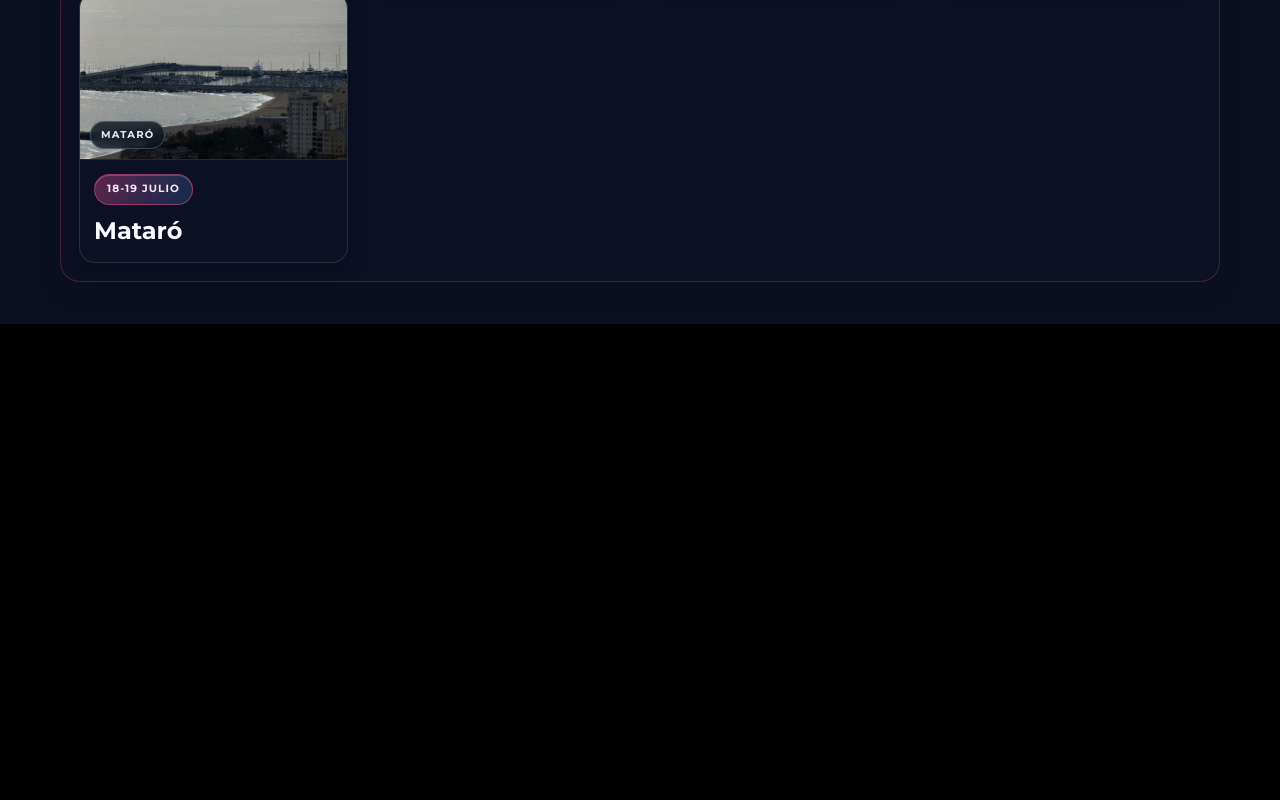
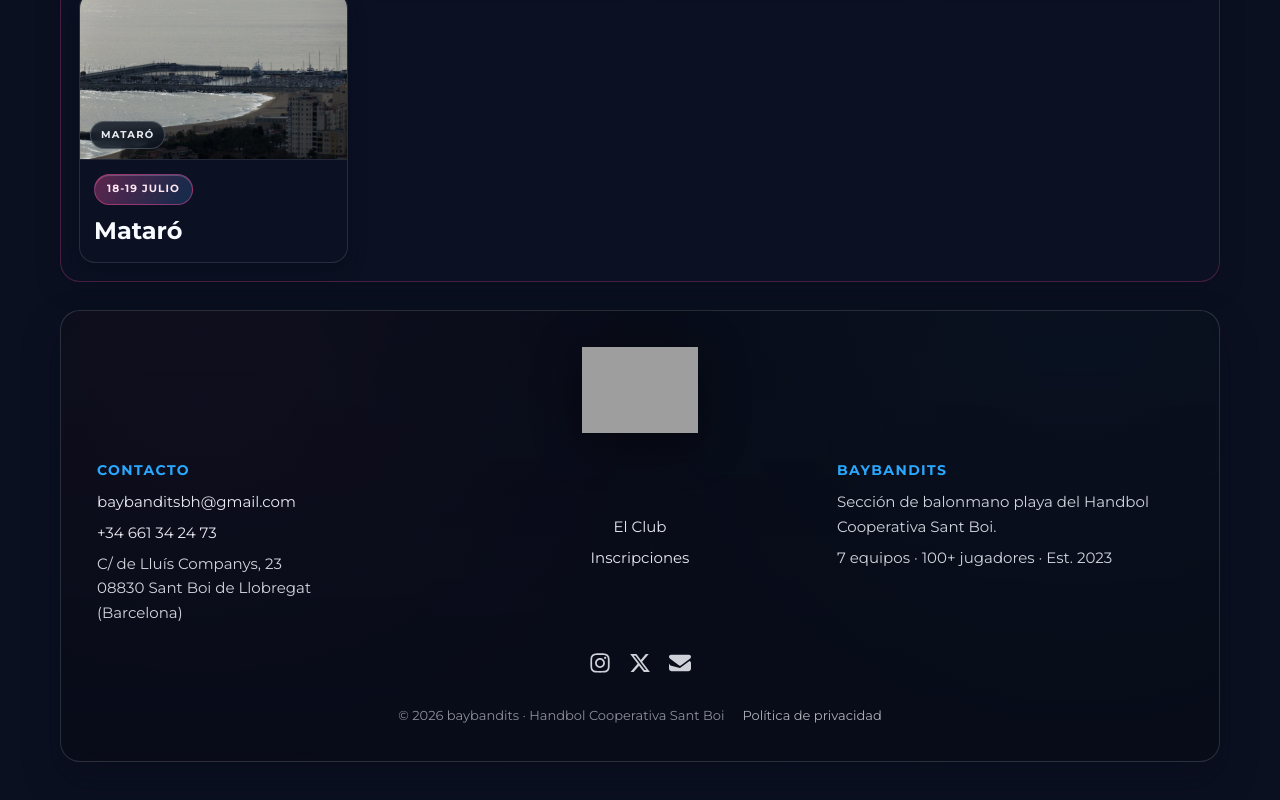
Before and after one commit to rgranadosd/baybandits, a React (Vite) app: page /calendario in a window 1280 px wide. Shown: the part 1461-2261 px from the top of the page. Before the commit the page ends 1785 px from the top, so only its background shows below. Built offline with nearby package versions, Linux system fonts and the light colour scheme; no server answers; grey boxes are pictures that could not be loaded.

Commit message:
Add shared landing footer to calendar and teams pages

```diff
--- /dev/null
+++ b/src/components/LandingFooter.css
@@ -0,0 +1,110 @@
+.landing-footer {
+  position: relative;
+  border: 1px solid rgba(246, 248, 255, 0.14);
+  border-radius: 20px;
+  background:
+    linear-gradient(180deg, rgba(8, 12, 24, 0.84) 0%, rgba(8, 12, 24, 0.94) 100%),
+    radial-gradient(circle at 12% 18%, rgba(255, 78, 163, 0.2) 0%, rgba(255, 78, 163, 0) 42%),
+    radial-gradient(circle at 88% 8%, rgba(42, 168, 255, 0.2) 0%, rgba(42, 168, 255, 0) 40%);
+  box-shadow: 0 18px 36px rgba(5, 10, 22, 0.34);
+  padding: clamp(22px, 3.2vw, 36px);
+  display: flex;
+  flex-direction: column;
+  align-items: center;
+  gap: 26px;
+}
+
+.landing-footer__logo {
+  width: clamp(84px, 9vw, 130px);
+  filter: drop-shadow(0 8px 24px rgba(0, 0, 0, 0.46));
+}
+
+.landing-footer__columns {
+  width: 100%;
+  display: grid;
+  grid-template-columns: repeat(3, minmax(0, 1fr));
+  gap: 24px;
+}
+
+.landing-footer__col {
+  display: flex;
+  flex-direction: column;
+  gap: 6px;
+  font-size: 15px;
+  line-height: 1.65;
+  color: rgba(246, 248, 255, 0.85);
+}
+
+.landing-footer__col h4 {
+  margin: 0 0 2px;
+  font-size: 14px;
+  letter-spacing: 0.1em;
+  text-transform: uppercase;
+  color: var(--bb-blue, #2aa8ff);
+}
+
+.landing-footer__col p {
+  margin: 0;
+}
+
+.landing-footer__col a {
+  color: rgba(246, 248, 255, 0.94);
+  text-decoration: none;
+  transition: opacity 0.2s ease;
+}
+
+.landing-footer__col a:hover {
+  opacity: 0.8;
+}
+
+.landing-footer__col--nav {
+  text-align: center;
+  justify-content: center;
+}
+
+.landing-footer__social {
+  display: flex;
+  align-items: center;
+  gap: 18px;
+}
+
+.landing-footer__social a {
+  color: rgba(246, 248, 255, 0.84);
+  transition: transform 0.2s ease, color 0.2s ease, opacity 0.2s ease;
+}
+
+.landing-footer__social svg {
+  width: 22px;
+  height: 22px;
+}
+
+.landing-footer__social a:hover {
+  transform: translateY(-1px) scale(1.06);
+  color: var(--bb-pink, #ff4ea3);
+  opacity: 1;
+}
+
+.landing-footer__legal {
+  display: flex;
+  flex-wrap: wrap;
+  align-items: center;
+  justify-content: center;
+  gap: 8px 18px;
+  font-size: 13px;
+  color: rgba(246, 248, 255, 0.56);
+}
+
+.landing-footer__legal a {
+  color: rgba(246, 248, 255, 0.7);
+}
+
+.landing-footer__legal a:hover {
+  color: rgba(246, 248, 255, 0.95);
+}
+
+@media (max-width: 840px) {
+  .landing-footer__columns {
+    grid-template-columns: 1fr;
+    text-align: center;
+  }
+}
--- /dev/null
+++ b/src/components/LandingFooter.jsx
@@ -0,0 +1,87 @@
+import LogoBB from '../assets/logos/baybandits.png'
+import './LandingFooter.css'
+
+const footerData = {
+  contactTitle: 'CONTACTO',
+  email: 'baybanditsbh@gmail.com',
+  phoneHref: '+34661342473',
+  phoneLabel: '+34 661 34 24 73',
+  address: ['C/ de Lluís Companys, 23', '08830 Sant Boi de Llobregat', '(Barcelona)'],
+  clubLabel: 'El Club',
+  clubHref: 'https://hcsbhandbol.com/historia/',
+  registrationsLabel: 'Inscripciones',
+  registrationsHref: 'https://hcsbhandbol.com/inscripciones/',
+  sectionTitle: 'baybandits',
+  sectionText: 'Sección de balonmano playa del Handbol Cooperativa Sant Boi.',
+  stats: '7 equipos · 100+ jugadores · Est. 2023',
+  legal: '© 2026 baybandits · Handbol Cooperativa Sant Boi',
+  privacyLabel: 'Política de privacidad',
+  privacyHref: 'https://hcsbhandbol.com/politica-de-privacitat/',
+}
+
+function LandingFooter({ className = '' }) {
+  const classes = className ? `landing-footer ${className}` : 'landing-footer'
+
+  return (
+    <footer className={classes}>
+      <img src={LogoBB} alt="baybandits" className="landing-footer__logo" />
+
+      <div className="landing-footer__columns">
+        <div className="landing-footer__col">
+          <h4>{footerData.contactTitle}</h4>
+          <a href={`mailto:${footerData.email}`}>{footerData.email}</a>
+          <a href={`tel:${footerData.phoneHref}`}>{footerData.phoneLabel}</a>
+          <p>
+            {footerData.address[0]}
+            <br />
+            {footerData.address[1]}
+            <br />
+            {footerData.address[2]}
+          </p>
+        </div>
+
+        <div className="landing-footer__col landing-footer__col--nav">
+          <a href={footerData.clubHref} target="_blank" rel="noreferrer">
+            {footerData.clubLabel}
+          </a>
+          <a href={footerData.registrationsHref} target="_blank" rel="noreferrer">
+            {footerData.registrationsLabel}
+          </a>
+        </div>
+
+        <div className="landing-footer__col">
+          <h4>{footerData.sectionTitle}</h4>
+          <p>{footerData.sectionText}</p>
+          <p>{footerData.stats}</p>
+        </div>
+      </div>
+
+      <div className="landing-footer__social">
+        <a href="https://www.instagram.com/baybanditsbh" target="_blank" rel="noreferrer" aria-label="Instagram">
+          <svg viewBox="0 0 448 512" fill="currentColor" width="18" height="18">
+            <path d="M224.1 141c-63.6 0-114.9 51.3-114.9 114.9S160.5 370.8 224.1 370.8 339 319.5 339 255.9 287.7 141 224.1 141zm0 189.6c-41.1 0-74.7-33.5-74.7-74.7s33.5-74.7 74.7-74.7 74.7 33.5 74.7 74.7-33.6 74.7-74.7 74.7zm146.4-194.3c0 14.9-12 26.8-26.8 26.8-14.9 0-26.8-12-26.8-26.8 0-14.9 12-26.8 26.8-26.8 14.9 0 26.8 12 26.8 26.8zm76.1 27.2c-1.7-35.9-9.9-67.7-36.2-93.9-26.2-26.2-58-34.4-93.9-36.2-37-2.1-147.9-2.1-184.9 0-35.8 1.7-67.6 9.9-93.9 36.1S4.2 127.9 2.4 163.8c-2.1 37-2.1 147.9 0 184.9 1.7 35.9 9.9 67.7 36.2 93.9s58 34.4 93.9 36.2c37 2.1 147.9 2.1 184.9 0 35.9-1.7 67.7-9.9 93.9-36.2 26.2-26.2 34.4-58 36.2-93.9 2.1-37 2.1-147.8 0-184.8zM398.8 388c-7.8 19.6-22.9 34.7-42.6 42.6-29.5 11.7-99.5 9-132.1 9s-102.7 2.6-132.1-9c-19.6-7.8-34.7-22.9-42.6-42.6-11.7-29.5-9-99.5-9-132.1s-2.6-102.7 9-132.1c7.8-19.6 22.9-34.7 42.6-42.6 29.5-11.7 99.5-9 132.1-9s102.7-2.6 132.1 9c19.6 7.8 34.7 22.9 42.6 42.6 11.7 29.5 9 99.5 9 132.1s2.7 102.7-9 132.1z" />
+          </svg>
+        </a>
+        <a href="https://twitter.com/hcsantboi" target="_blank" rel="noreferrer" aria-label="Twitter / X">
+          <svg viewBox="0 0 512 512" fill="currentColor" width="18" height="18">
+            <path d="M389.2 48h70.6L305.6 224.2 487 464H345L233.7 318.6 106.5 464H35.8l164.9-188.5L26.8 48H172.4l102.5 135.5zm-24.8 373.8h39.1L151.1 88h-42z" />
+          </svg>
+        </a>
+        <a href={`mailto:${footerData.email}`} aria-label="Email">
+          <svg viewBox="0 0 512 512" fill="currentColor" width="18" height="18">
+            <path d="M48 64C21.5 64 0 85.5 0 112c0 15.1 7.1 29.3 19.2 38.4l217.6 163.2c11.4 8.5 27 8.5 38.4 0l217.6-163.2C504.9 141.3 512 127.1 512 112c0-26.5-21.5-48-48-48H48zm-6.4 254.4C14.7 297.5 0 278 0 256V384c0 35.3 28.7 64 64 64H448c35.3 0 64-28.7 64-64V256c0-22-14.7-41.5-36.6-46.6L256 372.8 54.4 318.4z" />
+          </svg>
+        </a>
+      </div>
+
+      <div className="landing-footer__legal">
+        <span>{footerData.legal}</span>
+        <a href={footerData.privacyHref} target="_blank" rel="noreferrer">
+          {footerData.privacyLabel}
+        </a>
+      </div>
+    </footer>
+  )
+}
+
+export default LandingFooter
--- a/src/pages/CalendarPage.css
+++ b/src/pages/CalendarPage.css
@@ -108,6 +108,11 @@
   display: flex;
   flex-direction: column;
   gap: 26px;
+}
+
+.calendar-shell__footer {
+  margin-top: 2px;
+  margin-bottom: 8px;
 }
 
 .calendar-hero {
@@ -422,6 +427,10 @@
   .calendar-event-card__body {
     padding: 12px;
   }
+
+  .calendar-shell__footer {
+    margin-bottom: 4px;
+  }
 }
 
 @media (prefers-reduced-motion: reduce) {
--- a/src/pages/CalendarPage.jsx
+++ b/src/pages/CalendarPage.jsx
@@ -10,6 +10,7 @@ import SabadellCity from '../assets/cities/sabadell.jpg'
 import VilanovaCity from '../assets/cities/vilanova.jpg'
 import Photo7 from '../assets/photos/Photo7.jpeg'
 import LogoBB from '../assets/logos/baybandits.png'
+import LandingFooter from '../components/LandingFooter'
 
 const LOGO_FALLBACK = `${import.meta.env.BASE_URL}logos/ESCUDO%20BAY%20BANDITS%202026.PNG`
 const EDGE_BACK_ZONE = 36
@@ -245,6 +246,8 @@ function CalendarPage() {
             </section>
           ))}
         </div>
+
+        <LandingFooter className="calendar-shell__footer" />
       </main>
     </div>
   )
--- a/src/pages/TeamsPage.css
+++ b/src/pages/TeamsPage.css
@@ -145,6 +145,11 @@
   display: flex;
   flex-direction: column;
   gap: 26px;
+}
+
+.teams-scroll__footer {
+  width: min(1100px, 100%);
+  margin: 24px auto 6px;
 }
 
 .team-block {
@@ -550,6 +555,10 @@
     min-height: 0;
     padding: 8px 2px 4px;
   }
+
+  .teams-scroll__footer {
+    margin-top: 16px;
+  }
 }
 
 @media (max-width: 380px) {
--- a/src/pages/TeamsPage.jsx
+++ b/src/pages/TeamsPage.jsx
@@ -4,6 +4,7 @@ import './TeamsPage.css'
 import { rosters } from '../data/rosters.js'
 import Photo7 from '../assets/photos/Photo7.jpeg'
 import LogoBB from '../assets/logos/baybandits.png'
+import LandingFooter from '../components/LandingFooter'
 
 const LOGO_FALLBACK = `${import.meta.env.BASE_URL}logos/ESCUDO%20BAY%20BANDITS%202026.PNG`
 const SHIRT_PATH = 'M36,10 Q50,26 64,10 L80,10 L90,14 L88,28 Q84,38 80,36 L80,108 C65,112 35,112 20,108 L20,36 Q16,38 12,28 L10,14 Z'
@@ -361,6 +362,8 @@ function TeamsPage() {
           })()
         ))}
         </main>
+
+        <LandingFooter className="teams-scroll__footer" />
       </div>
     </div>
   )
```
